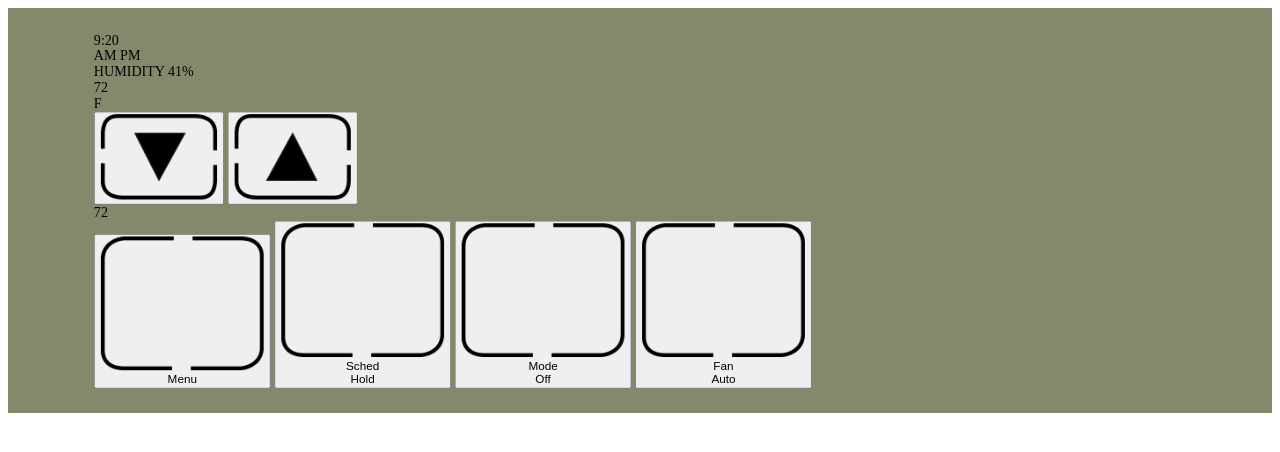
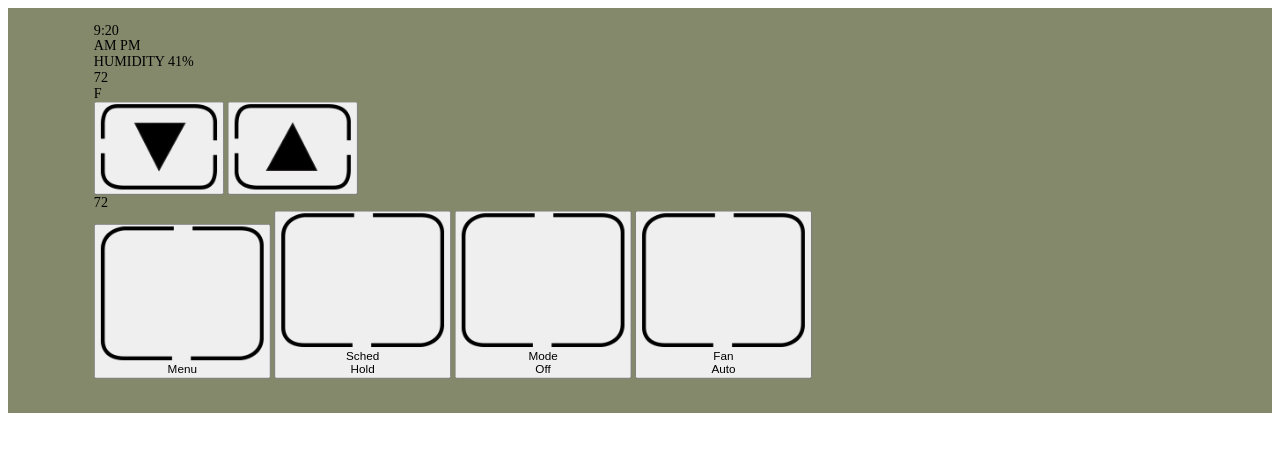
Before and after one commit to TheShoes/thermgit, a SvelteKit app: page / in a window 1280 px wide. Shown: the top 452 px of the page. Built offline with nearby package versions, Linux system fonts and the light colour scheme.

Commit message:
Update +page.svelte

```diff
--- a/src/routes/+page.svelte
+++ b/src/routes/+page.svelte
@@ -48,7 +48,7 @@
 
     /* Manual positioning - uncomment and adjust as needed */
     position: relative;
-    top: -0px;
+    top: -10px;
     left: 10px;
 
     /* Or use margin for offset positioning */
```
